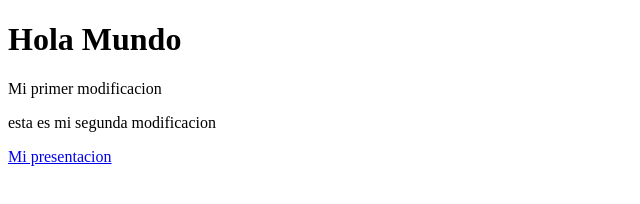
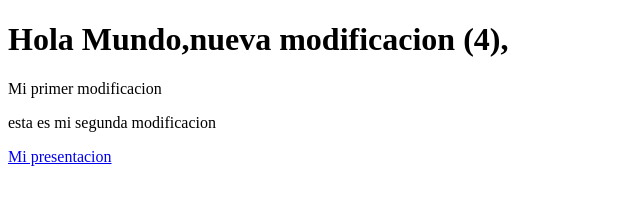
Before and after one commit to Erickfersi1/Aweb.147.html, a plain HTML site: page index.html in a window 1280 px wide. Shown: the whole page, without its empty margins (0-640 px from the left). Drawn offline with Linux system fonts and the light colour scheme.

Commit message:
cuarto commit en rama master

```diff
--- a/index.html
+++ b/index.html
@@ -7,7 +7,7 @@
     <title>Document</title>
 </head>
 <body>
-	<h1>Hola Mundo</h1>
+	<h1>Hola Mundo,nueva modificacion (4),</h1>
     <p>Mi primer modificacion</p>
     <p>esta es mi segunda modificacion</p>
 
```
Also changed, not shown: presentacion.html (+1 -0 lines).
